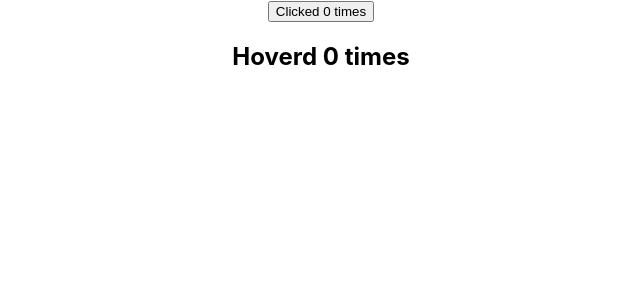
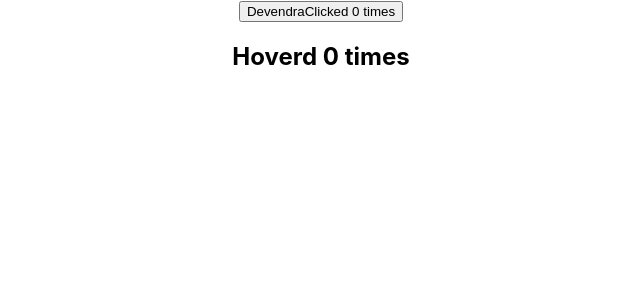
Before and after one commit to devsus/hello-world, a React (Create React App) app: page / in a window 1280 px wide. Shown: the top 300 px of the page, without its empty margins (319-959 px from the left). Built offline with nearby package versions, Linux system fonts and the light colour scheme.

Commit message:
'higher_order_component'

```diff
--- a/src/App.js
+++ b/src/App.js
@@ -32,7 +32,7 @@
 function App() {
   return (
     <div className="App">
-      <ClickCounter />
+      <ClickCounter name="Devendra" />
       <HoverCounter />
       {/* <ErrorBondary>
         <Hero heroName="Batman" />
--- a/src/higherordercomponent_1/ClickCounter.js
+++ b/src/higherordercomponent_1/ClickCounter.js
@@ -6,12 +6,15 @@
   render() {
     //const { count } = this.state;
     const { count, incrementCount } = this.props;
+
     return (
       <div>
-        <button onClick={incrementCount}>Clicked {count} times</button>
+        <button onClick={incrementCount}>
+          {this.props.name}Clicked {count} times
+        </button>
       </div>
     );
   }
 }
 //calling UpdatedComponent here
-export default WithCounter(ClickCounter);
+export default WithCounter(ClickCounter, 5);
--- a/src/higherordercomponent_1/HoverCounter.js
+++ b/src/higherordercomponent_1/HoverCounter.js
@@ -12,4 +12,4 @@
 }
 
 //calling UpdatedComponent here
-export default WithCounter(HoverCounter);
+export default WithCounter(HoverCounter, 10);
--- a/src/higherordercomponent_1/WithCounter.js
+++ b/src/higherordercomponent_1/WithCounter.js
@@ -1,5 +1,5 @@
 import React from "react";
-const WithCounter = (WrapComponent) => {
+const WithCounter = (WrapComponent, incrementNumber) => {
   class WithCounter extends React.Component {
     constructor(props) {
       super(props);
@@ -10,15 +10,17 @@
     }
     incrementCount = () => {
       this.setState((prevState) => {
-        return { count: prevState.count + 1 };
+        return { count: prevState.count + incrementNumber };
       });
     };
     render() {
+      console.log(this.props.name);
       return (
         //calling increment function
         <WrapComponent
           count={this.state.count}
           incrementCount={this.incrementCount}
+          {...this.props}
         />
       );
     }
```
